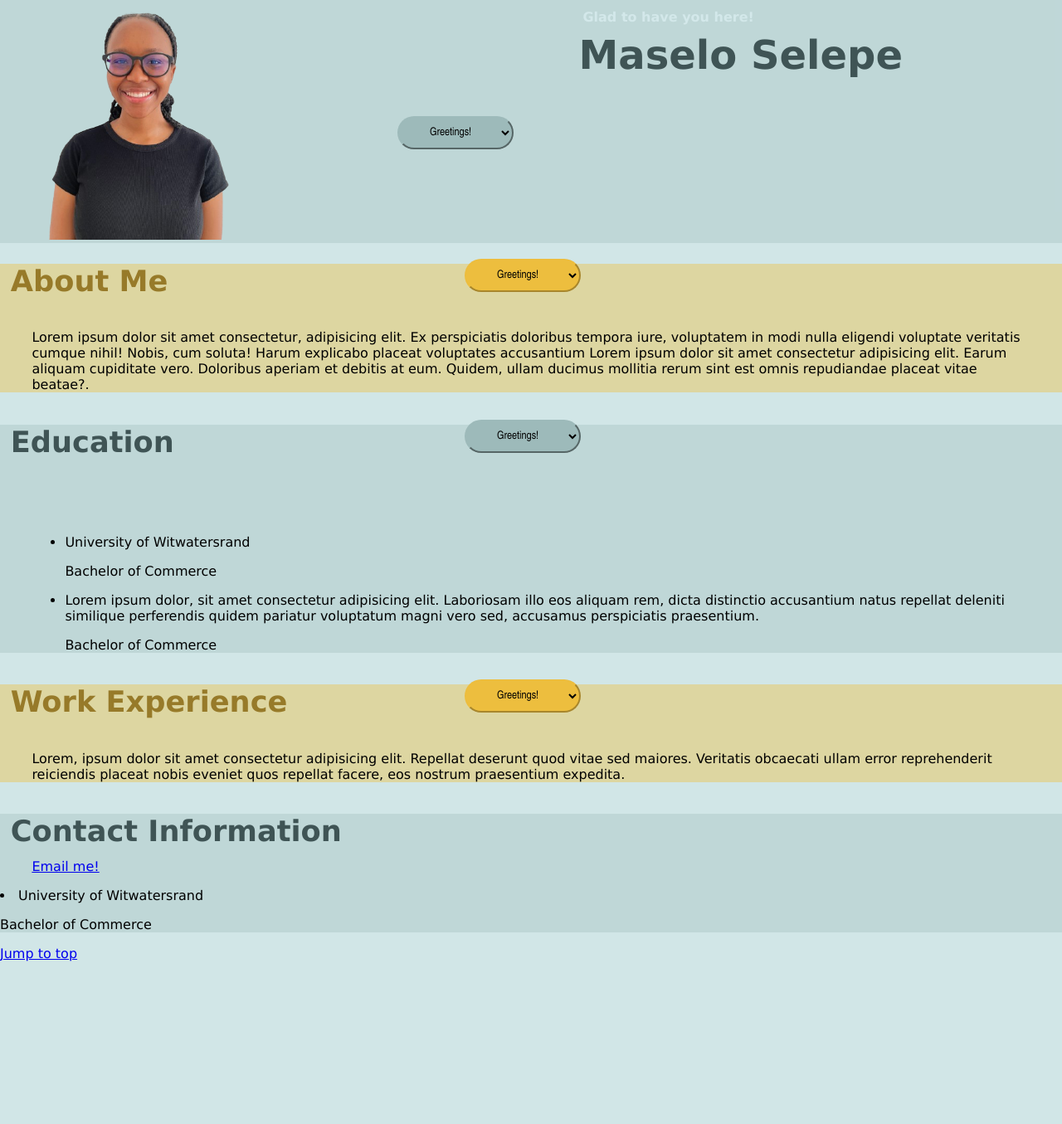
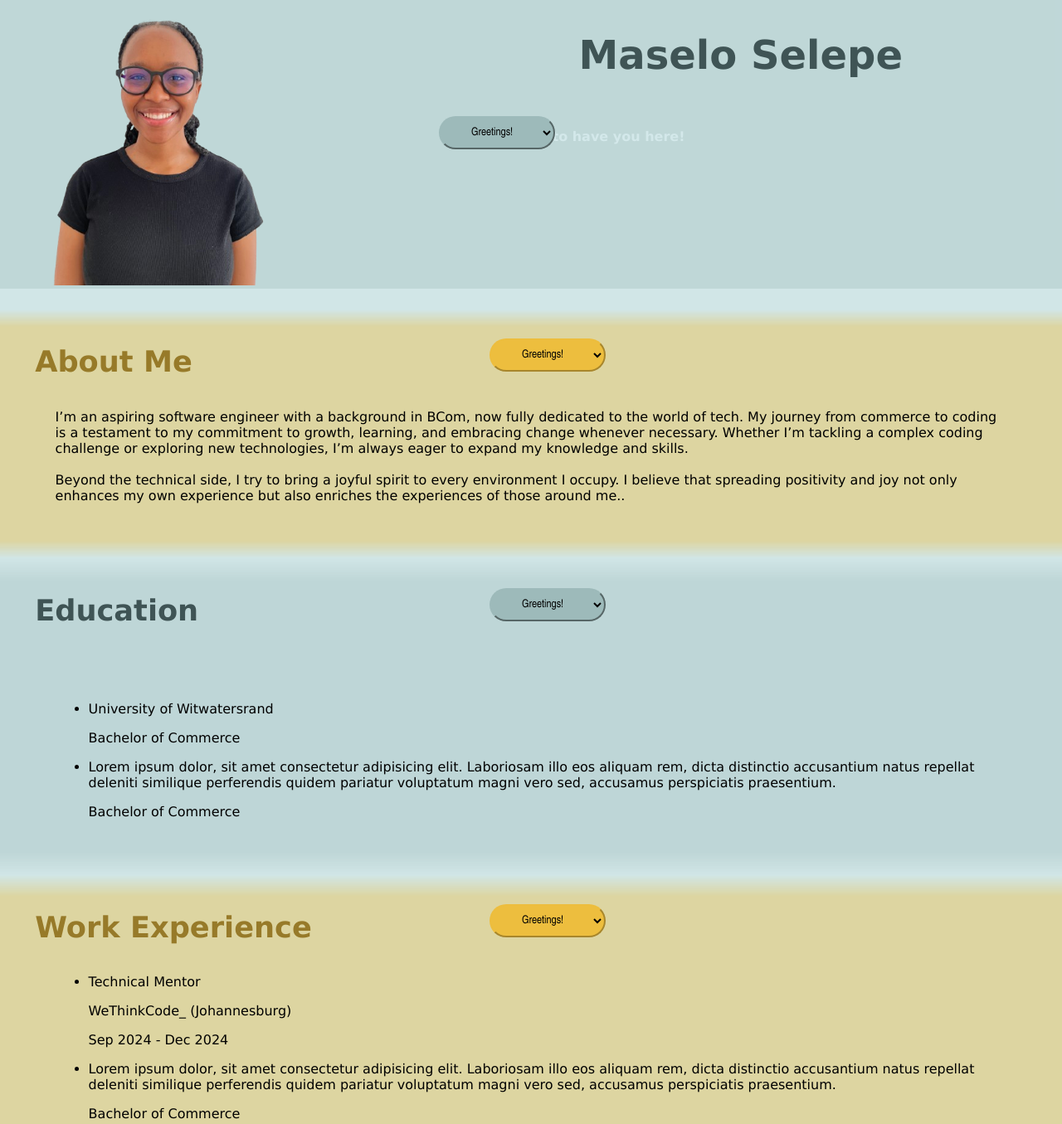
Before and after one commit to mselepe/resume-website, a plain HTML site: page html/index.html in a window 1280 px wide. Shown: the top 1355 px of the page at 83% size. Before the commit the page ends 1159 px from the top, so only its background shows below. Drawn offline with Linux system fonts and the light colour scheme.

Commit message:
Edited html and css

```diff
--- a/css/styles.css
+++ b/css/styles.css
@@ -13,11 +13,11 @@ h1 {
 
 #greeting {
     font-weight: bold;
-    float: right;
+    /* float: right;
     margin-top: -22%;
-    margin-right: 29%;
-    /* position: absolute;
-    transform: translate(300%, -1100%); */
+    margin-right: 29%;  */
+    position: absolute;
+    transform: translate(300%, -1100%);
 
 
     color: #d3e8ea;
@@ -53,8 +53,8 @@ h1 {
 /* Page elements */
 img {
 
-    width: 300px;
-    /* object-fit: cover; */
+    width: 350px;
+    object-fit: cover;
     /* float: left; */
     margin-top: -40px;
     margin-left: 25px;
@@ -71,12 +71,6 @@ select.drop-down-landing {
     border-width: 0.3cap;
     padding: 10px;
 
-    transition:
-    width 2s,
-    height 2s,
-    background-color 2s;
-    /* rotate 2s;     */
-
     position: absolute;
     transform: translate(110%, 350%);
     /* float: right; */
@@ -87,12 +81,6 @@ select.drop-down-landing {
 
 }
 
-select.drop-down-landing:in-range {
-    background-color: #6e93b9;
-    width: 200px;
-    height: 200px;
-    /* rotate: 180deg; */
-}
 
 select.drop-down-yellow {
     /* font-weight: bold; */
@@ -141,7 +129,7 @@ header {
     background: radial-gradient(to #9dbaba57, #D1E6E7);
     /* background-color: #9dbaba57; */
     /* margin: 0px; */
-    height: 60px;
+    /* height: 60px; */
 }
 
 body {
@@ -155,22 +143,48 @@ section.landing-section {
     /* background: radial-gradient(ellipse at center in hsl shorter hue,#9dbaba57, #D1E6E7); */
     background-color: #9dbaba57;
     margin-bottom: 25px;
+    /* padding: 30px;
+
+    --fade-amount: 7%;
+    -webkit-mask-image: linear-gradient(to bottom, transparent, black var(--fade-amount), black calc(100% - var(--fade-amount)), transparent);
+    mask-image: linear-gradient(to bottom, transparent, black var(--fade-amount), black calc(100% - var(--fade-amount)), transparent); */
 }
 
 
 section.about-me {
     background-color: #edbe3e69;
+    margin: 0px;
+    padding: 30px;
+
+    --fade-amount: 7%;
+    -webkit-mask-image: linear-gradient(to bottom, transparent, black var(--fade-amount), black calc(100% - var(--fade-amount)), transparent);
+    mask-image: linear-gradient(to bottom, transparent, black var(--fade-amount), black calc(100% - var(--fade-amount)), transparent);
 
 }
 
 section.education {
     background-color: #9dbaba57;
+    padding: 30px;
+
+    --fade-amount: 7%;
+    -webkit-mask-image: linear-gradient(to bottom, transparent, black var(--fade-amount), black calc(100% - var(--fade-amount)), transparent);
+    mask-image: linear-gradient(to bottom, transparent, black var(--fade-amount), black calc(100% - var(--fade-amount)), transparent);
 }
 
 section.experience {
     background-color: #edbe3e69;
+    padding: 30px;
+
+    --fade-amount: 7%;
+    -webkit-mask-image: linear-gradient(to bottom, transparent, black var(--fade-amount), black calc(100% - var(--fade-amount)), transparent);
+    mask-image: linear-gradient(to bottom, transparent, black var(--fade-amount), black calc(100% - var(--fade-amount)), transparent);
 }
 
 section.contact {
     background-color: #9dbaba57;
+    padding: 30px;
+
+    --fade-amount: 7%;
+    -webkit-mask-image: linear-gradient(to bottom, transparent, black var(--fade-amount), black calc(100% - var(--fade-amount)), transparent);
+    mask-image: linear-gradient(to bottom, transparent, black var(--fade-amount), black calc(100% - var(--fade-amount)), transparent);
 }
--- a/html/index.html
+++ b/html/index.html
@@ -50,11 +50,12 @@
                 <option value="contact-info"><a href="#contact" > Contact Information </a></option>
             </select>
 
-            <p id="inner-text">Lorem ipsum dolor sit amet consectetur, adipisicing elit. Ex perspiciatis doloribus tempora iure, voluptatem in modi nulla eligendi voluptate veritatis cumque nihil! Nobis, cum soluta! Harum explicabo placeat voluptates accusantium
-                Lorem ipsum dolor sit amet consectetur adipisicing elit. Earum aliquam cupiditate vero. Doloribus aperiam et debitis at eum. Quidem, ullam ducimus mollitia rerum sint est omnis repudiandae placeat vitae beatae?.</p>
+            <p id="inner-text">I’m an aspiring software engineer with a background in BCom, now fully dedicated to the world of tech. My journey from commerce to coding is a testament to my commitment to growth, learning, and embracing change whenever necessary. Whether I’m tackling a complex coding challenge or exploring new technologies, I’m always eager to expand my knowledge and skills.
+            <br><br>
+            Beyond the technical side, I try to bring a joyful spirit to every environment I occupy. I believe that spreading positivity and joy not only enhances my own experience but also enriches the experiences of those around me..</p>
         </section>
 
-        <section class="education">
+        <section class="education" id="education">
             <h3 class="blue" id="inner-text-heading">Education</h3>
 
             <label class="drop-down" for="resume-sections"></label>
@@ -90,7 +91,18 @@
                 <option value="contact-info"><a href="#contact" > Contact Information </a></option>
             </select>
 
-            <p id="inner-text">Lorem, ipsum dolor sit amet consectetur adipisicing elit. Repellat deserunt quod vitae sed maiores. Veritatis obcaecati ullam error reprehenderit reiciendis placeat nobis eveniet quos repellat facere, eos nostrum praesentium expedita.</p>
+            <ul class="experience" id="inner-text">
+                <li>
+                    Technical Mentor
+                    <p>WeThinkCode_ (Johannesburg)</p>
+                    <p>Sep 2024 - Dec 2024</p>
+
+                </li>
+                <li>
+                    Lorem ipsum dolor, sit amet consectetur adipisicing elit. Laboriosam illo eos aliquam rem, dicta distinctio accusantium natus repellat deleniti similique perferendis quidem pariatur voluptatum magni vero sed, accusamus perspiciatis praesentium.
+                    <p>Bachelor of Commerce</p>
+                </li>
+            </ul>
         </section>
 
         <section class="contact">
```
